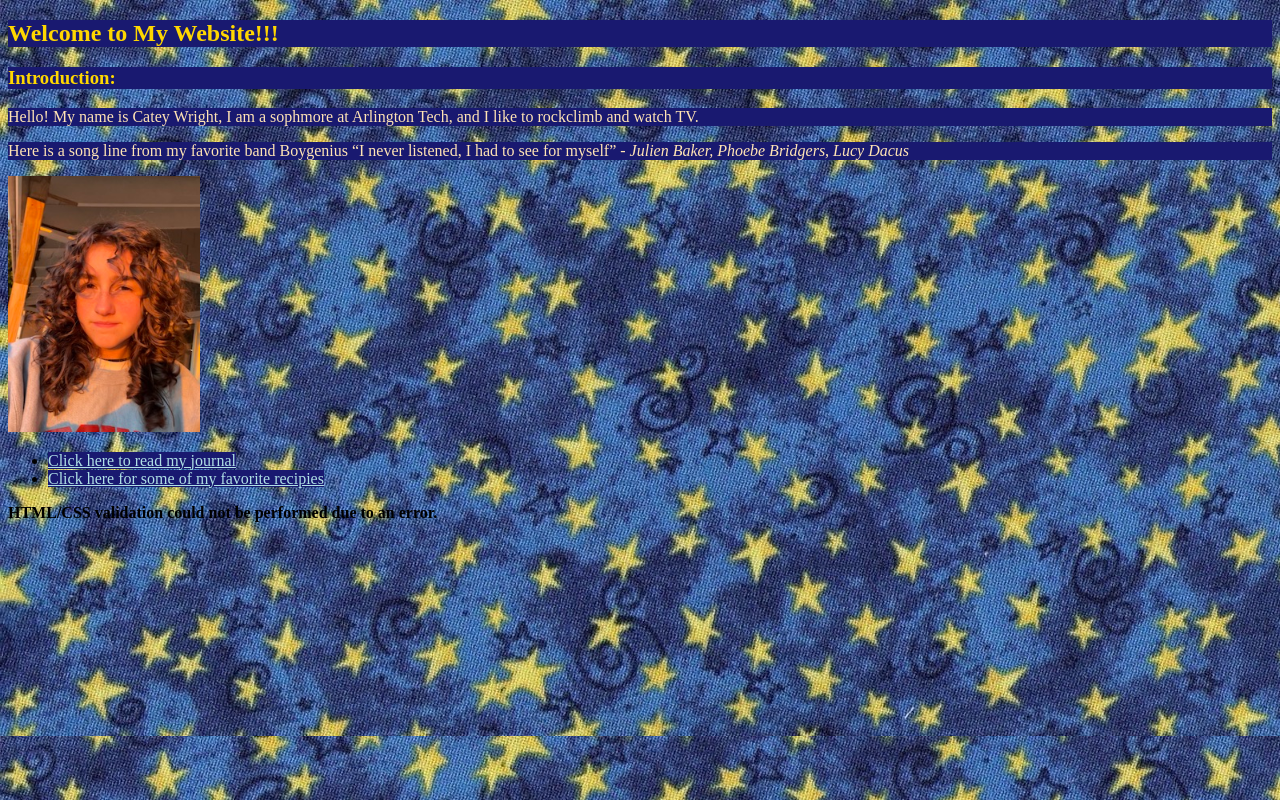
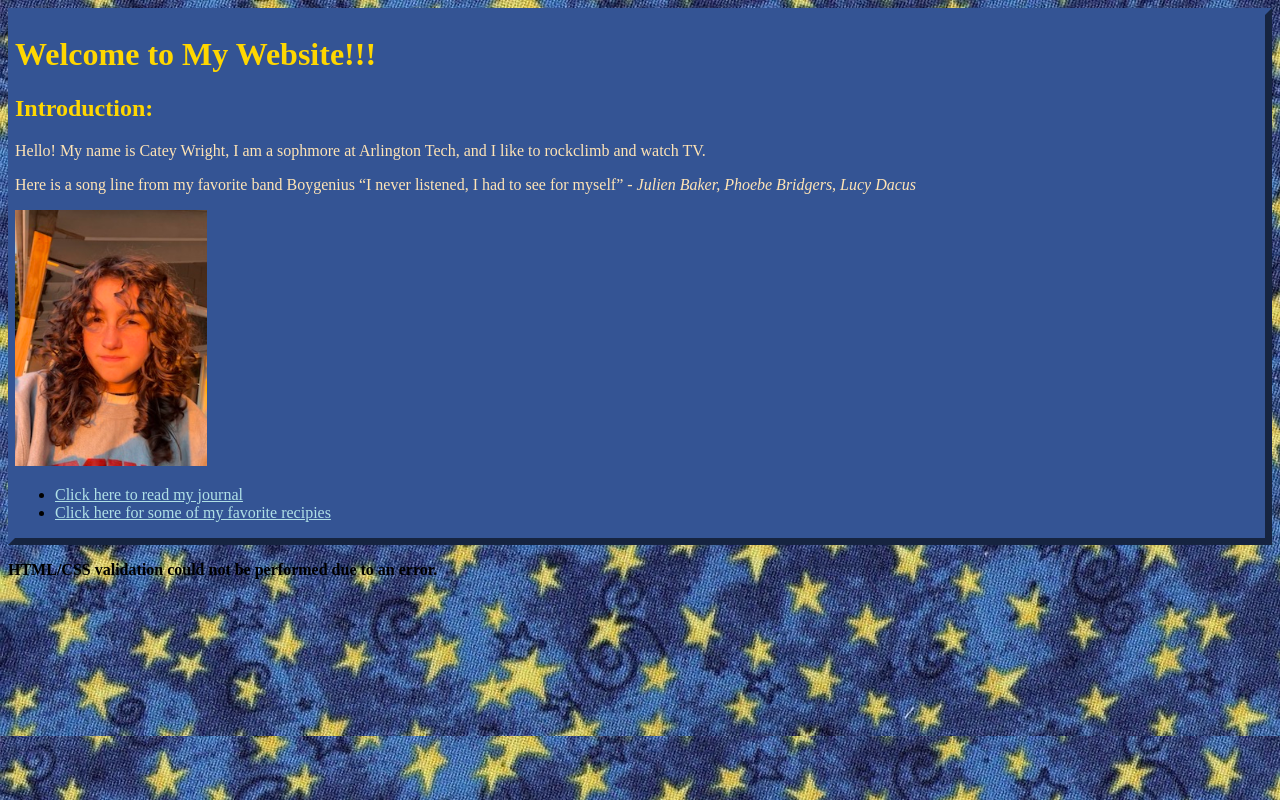
Before and after one commit to catey-wrong/catey-wrong.github.io, a plain HTML site: page index.html in a window 1280 px wide. Drawn offline with Linux system fonts and the light colour scheme; no server answers.

Commit message:
block addition

```diff
--- a/index.html
+++ b/index.html
@@ -6,16 +6,20 @@
              <link href="favicon.ico" rel="shortcut icon" type="image/x-icon" />
 	<style>
 	     body {background-image: url("image/Stars.jpeg") ;}
+ .myDiv {
+   border: 7px outset #345494;
+  background-color: #345494;
+  text-align: left;
+}
 	</style>
 	</head>
 	<body>
-
-
-	     <div class="graphic id-6 is-ani"></div>
-	     <h2 style="background-color:MidnightBlue; color:Gold">Welcome to My Website!!!</h2>
-	     <h3 style="background-color:MidnightBlue; color:Gold">Introduction:</h3>
-	     <p style="background-color:MidnightBlue; color:Moccasin"> Hello! My name is Catey Wright, I am a sophmore at Arlington Tech, and I like to rockclimb and watch TV.</p>
-	    <p style="background-color:MidnightBlue; color:Moccasin"> Here is a song line from my favorite band Boygenius <q>I never listened, I had to see for myself</q> <cite>- Julien Baker, Phoebe Bridgers, Lucy Dacus</cite></p>
+<div class="myDiv">
+<div class="graphic id-6 is-ani"></div>
+	     <h1 style="color:Gold">Welcome to My Website!!!</h1>
+	     <h2 style="color:Gold">Introduction:</h2>
+	     <p style="color:Moccasin"> Hello! My name is Catey Wright, I am a sophmore at Arlington Tech, and I like to rockclimb and watch TV.</p>
+	    <p style="color:Moccasin"> Here is a song line from my favorite band Boygenius <q>I never listened, I had to see for myself</q> <cite>- Julien Baker, Phoebe Bridgers, Lucy Dacus</cite></p>
 
 	     <img src=catey.jpeg
 		  alt="Picture of catey in sunset"
@@ -27,13 +31,14 @@
 			 30vw">
 	     <ul>
 	         <li>
-	             <a style="background-color:MidnightBlue; color:PowderBlue" href="journal/">Click here to read my journal</a>
+	             <a style="color:PowderBlue" href="journal/">Click here to read my journal</a>
 	         </li>
 	         <li>
-	             <a style="background-color:MidnightBlue; color:PowderBlue" href="recipes/index.html">Click here for some of my favorite recipies</a>
+	             <a style="color:PowderBlue" href="recipes/index.html">Click here for some of my favorite recipies</a>
 		 </li>
 	     </ul>
 
+	     </div>
 	</body>
 
 </html>
```
